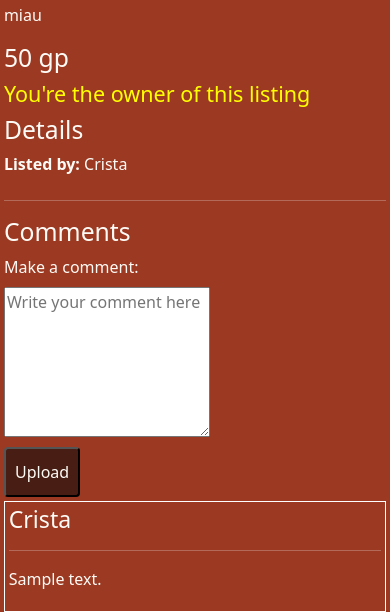
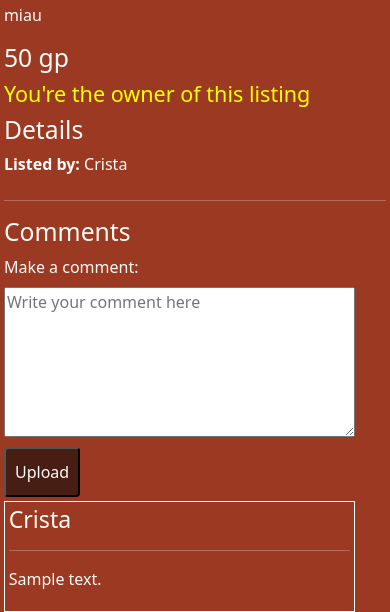
Before and after one commit to Auntjoestar/cs50w-project2, a Django app: page /makeComment/1 in a window 390 px wide. Shown: the part 554-1166 px from the top of the page. Run offline with Django 3.2, Linux system fonts and the light colour scheme; a user stored in the database is signed in; data comes from the database, SQL or seed files in the repository; both versions use the stored data as it was before the commit; tables that the repository leaves empty hold one stand-in row (values such as "Sample post"); parts of the project's set-up code (start-up, migrations or seed data) failed here and were passed over; some libraries are stand-ins or nearby versions.

Commit message:
Update style.scss/

```diff
--- a/commerce/auctions/static/auctions/styles.css
+++ b/commerce/auctions/static/auctions/styles.css
@@ -117,6 +117,8 @@
       width: 100%;
       border: 1px solid #481E14;
       margin-bottom: 1%; }
+    body textarea {
+      width: 90vw; }
 
   .submit {
     border-radius: 4px;
@@ -189,7 +191,8 @@
   .commented {
     border: 1px solid white !important;
     margin-bottom: 1%;
-    padding: 1%; }
+    padding: 1%;
+    width: 90vw; }
 
   .nav-item {
     margin-left: 5px; }
--- a/commerce/auctions/static/auctions/styles.scss
+++ b/commerce/auctions/static/auctions/styles.scss
@@ -133,6 +133,9 @@ $warning: yellow;
             border: 1px solid $border;
             margin-bottom: 1%;
         }
+        textarea {
+            width: 90vw;
+        }
     }
     .submit {
         @include button;
@@ -198,6 +201,7 @@ $warning: yellow;
         border: 1px solid white !important;
         margin-bottom: 1%;
         padding: 1%;
+        width: 90vw;
     }
     .nav-item {
         margin-left: 5px;
```
Also changed, not shown: commerce/auctions/migrations/0001_initial.py (deleted), commerce/db.sqlite3 (deleted), 1 other file.
